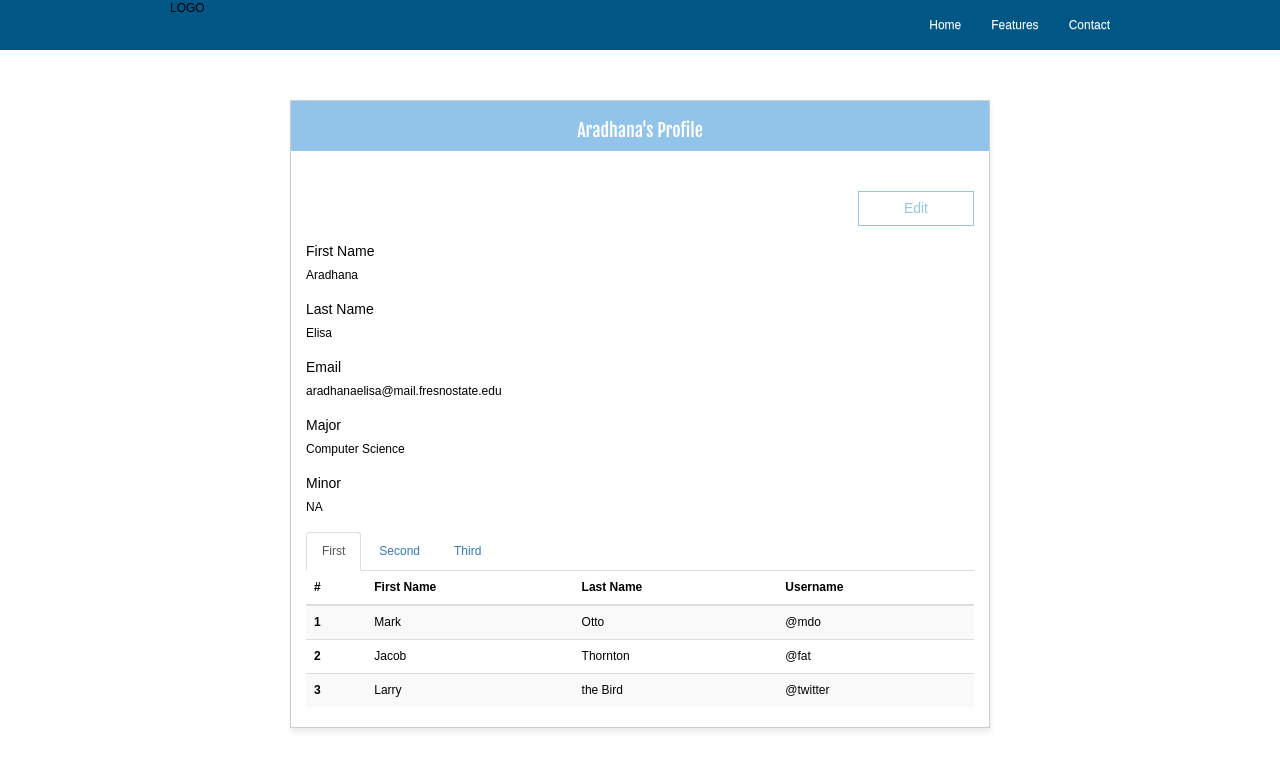
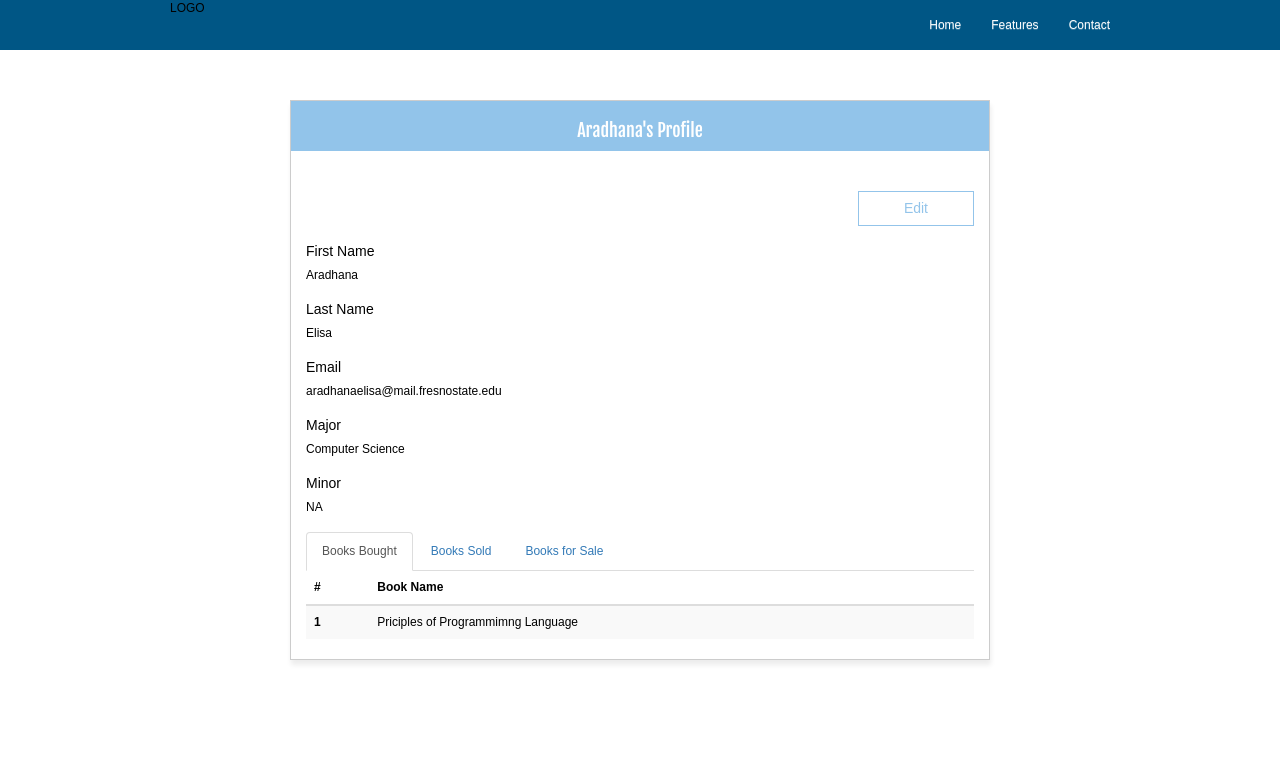
Before and after one commit to JeevFresno/Paw5, a website: page public/profile.html in a window 1280 px wide. Drawn offline with Linux system fonts and the light colour scheme; a web font is replaced by a local one.

Commit message:
Updating Profile

```diff
--- a/public/profile.html
+++ b/public/profile.html
@@ -76,9 +76,9 @@
             <div class="col-xs-12">
                 <!-- Nav tabs -->
                 <ul class="nav nav-tabs" role="tablist">
-                    <li role="presentation" class="active"><a href="#first" aria-controls="first" role="tab" data-toggle="tab">First</a></li>
-                    <li role="presentation"><a href="#second" aria-controls="second" role="tab" data-toggle="tab">Second</a></li>
-                    <li role="presentation"><a href="#third" aria-controls="third" role="tab" data-toggle="tab">Third</a></li>
+                    <li role="presentation" class="active"><a href="#first" aria-controls="first" role="tab" data-toggle="tab">Books Bought</a></li>
+                    <li role="presentation"><a href="#second" aria-controls="second" role="tab" data-toggle="tab">Books Sold</a></li>
+                    <li role="presentation"><a href="#third" aria-controls="third" role="tab" data-toggle="tab">Books for Sale</a></li>
                 </ul>
 
                 <!-- Tab panes -->
@@ -88,30 +88,17 @@
                             <thead>
                                 <tr>
                                     <th>#</th>
-                                    <th>First Name</th>
-                                    <th>Last Name</th>
-                                    <th>Username</th>
+                                    <th>Book Name</th>
+
                                 </tr>
                             </thead>
                             <tbody>
                                 <tr>
                                     <th scope="row">1</th>
-                                    <td>Mark</td>
-                                    <td>Otto</td>
-                                    <td>@mdo</td>
+                                    <td>Priciples of Programmimng Language</td>
+
                                 </tr>
-                                <tr>
-                                    <th scope="row">2</th>
-                                    <td>Jacob</td>
-                                    <td>Thornton</td>
-                                    <td>@fat</td>
-                                </tr>
-                                <tr>
-                                    <th scope="row">3</th>
-                                    <td>Larry</td>
-                                    <td>the Bird</td>
-                                    <td>@twitter</td>
-                                </tr>
+
                             </tbody>
                         </table>
                     </div>
@@ -120,29 +107,25 @@
                             <thead>
                             <tr>
                                 <th>#</th>
-                                <th>First Name</th>
-                                <th>Last Name</th>
-                                <th>Username</th>
+                                <th>Book Name</th>
+
                             </tr>
                             </thead>
                             <tbody>
                             <tr>
                                 <th scope="row">1</th>
-                                <td>Mark</td>
-                                <td>Otto</td>
-                                <td>@mdo</td>
+                                <td>Programming the web</td>
+
                             </tr>
                             <tr>
                                 <th scope="row">2</th>
-                                <td>Jacob</td>
-                                <td>Thornton</td>
-                                <td>@fat</td>
+                                <td>HTML5 and CSS3</td>
+
                             </tr>
                             <tr>
                                 <th scope="row">3</th>
-                                <td>Larry</td>
-                                <td>the Bird</td>
-                                <td>@twitter</td>
+                                <td>Artificial Intelligence</td>
+
                             </tr>
                             </tbody>
                         </table>
@@ -152,29 +135,26 @@
                             <thead>
                             <tr>
                                 <th>#</th>
-                                <th>First Name</th>
-                                <th>Last Name</th>
-                                <th>Username</th>
+                                <th>Book Name</th>
+
                             </tr>
                             </thead>
                             <tbody>
                             <tr>
                                 <th scope="row">1</th>
-                                <td>Mark</td>
-                                <td>Otto</td>
-                                <td>@mdo</td>
+                                <td>Advance Database Systems</td>
+
+
                             </tr>
                             <tr>
                                 <th scope="row">2</th>
-                                <td>Jacob</td>
-                                <td>Thornton</td>
-                                <td>@fat</td>
+                                <td>Learning C</td>
+
                             </tr>
                             <tr>
                                 <th scope="row">3</th>
-                                <td>Larry</td>
-                                <td>the Bird</td>
-                                <td>@twitter</td>
+                                <td>Natural Language Processing</td>
+
                             </tr>
                             </tbody>
                         </table>
```
Also changed, not shown: public/js/profile.js (added, +35 -0 lines).
